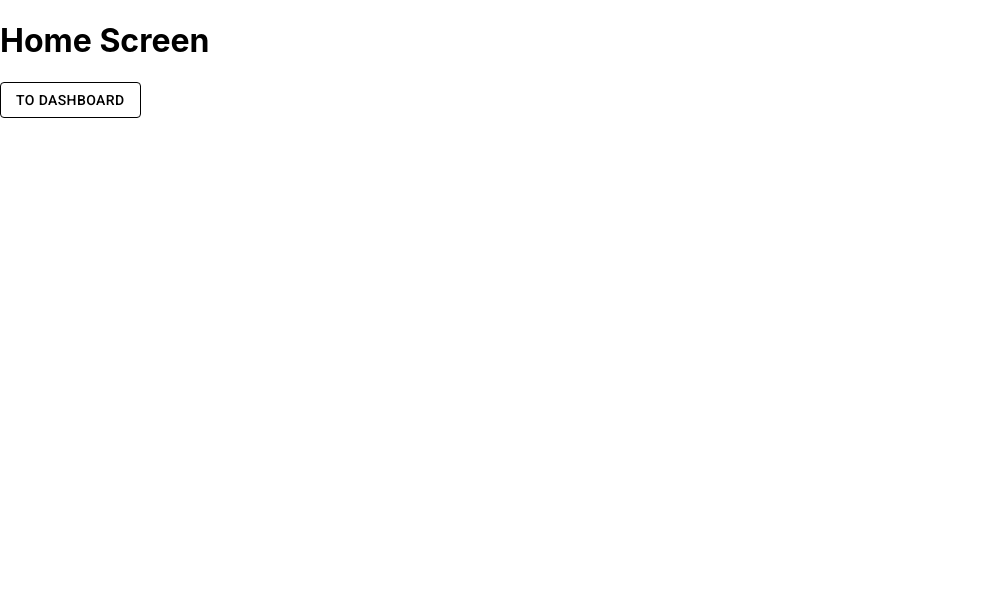
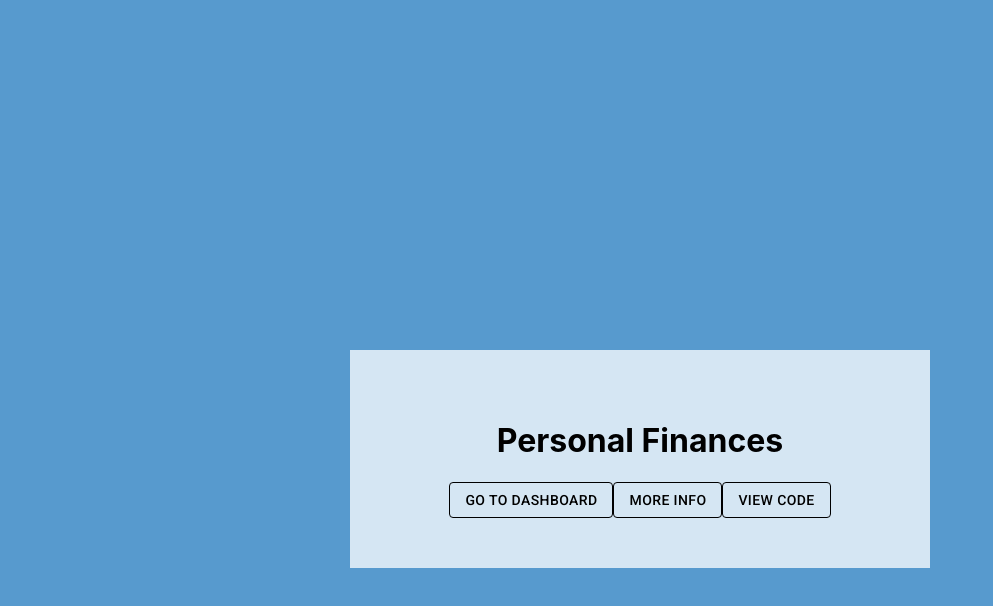
Before and after one commit to spenpeq-cav/finance_app, a React (Create React App) app in the folder frontend/: page / in a window 1280 px wide. Shown: the top 606 px of the page, without its empty margins (0-993 px from the left). Built offline with nearby package versions, Linux system fonts and the light colour scheme.

Commit message:
added some styles to homepage

```diff
--- a/frontend/src/screens/HomeScreen.js
+++ b/frontend/src/screens/HomeScreen.js
@@ -1,13 +1,51 @@
 import { Link } from '@material-ui/core'
 import React from 'react'
 import Button from '@material-ui/core/Button';
+import { Container, Grid } from '@material-ui/core';
+import { makeStyles } from '@material-ui/core/styles';
+
+const useStyles = makeStyles(({
+    root: {
+      display: 'flex',
+    },
+
+    items: {
+        margin: 50,
+        textAlign: 'center',
+    },
+
+    mainContainer: {
+        background: '#d5e6f3',
+
+    },
+
+    allContainer: {
+        background: '#579ACE',
+        padding: '350px',
+        height: '100vh',
+    },
+
+  }));
+
+
 
 function HomeScreen() {
+    const classes = useStyles();
+
     return (
-        <div>
-            <h1>Home Screen</h1>
-            <Button variant="outlined" color="inherit" href="/dashboard">To Dashboard</Button>
-        </div>
+        <Grid container className={classes.allContainer}>
+            <Grid container className={classes.mainContainer}>
+                <Grid item sm={12} className={classes.items}>
+                    <h1>Personal Finances</h1>
+                    <Button variant="outlined" color="inherit" href="/dashboard">Go To Dashboard</Button>
+                    <Button variant="outlined" color="inherit" href="/dashboard">More Info</Button>
+                    <Button variant="outlined" color="inherit" href="/dashboard">View Code</Button>
+                </Grid>
+            </Grid>
+        </Grid>
+
+
+
     )
 }
 
```
Also changed, not shown: 1 other file (tests, documents, lock files or other folders).
